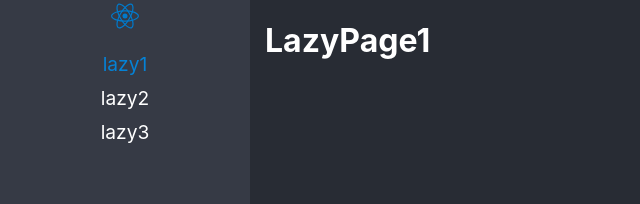
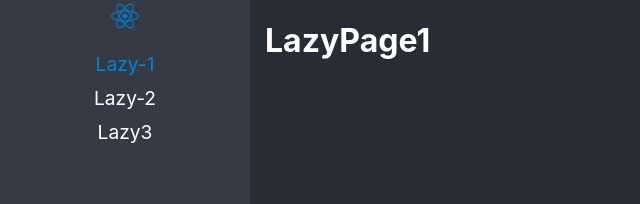
Before and after one commit to lemcok/react-adv, a React (Vite) app: page /lazy1 in a window 1280 px wide. Shown: the top 204 px of the page, without its empty margins (0-640 px from the left). Built offline with nearby package versions, Linux system fonts and the light colour scheme.

Commit message:
implementando lazyload y Suspense

```diff
--- a/src/01-lazyload/pages/LazyPage1.tsx
+++ b/src/01-lazyload/pages/LazyPage1.tsx
@@ -4,3 +4,5 @@
       <h1>LazyPage1</h1>
   )
 }
+
+export default LazyPage1
--- a/src/01-lazyload/pages/LazyPage2.tsx
+++ b/src/01-lazyload/pages/LazyPage2.tsx
@@ -4,3 +4,5 @@
       <h1>LazyPage2</h1>
   )
 }
+
+export default LazyPage2
--- a/src/01-lazyload/pages/LazyPage3.tsx
+++ b/src/01-lazyload/pages/LazyPage3.tsx
@@ -4,3 +4,5 @@
       <h1>LazyPage3</h1>
   )
 }
+
+export default LazyPage3
--- a/src/routes/Navigation.tsx
+++ b/src/routes/Navigation.tsx
@@ -1,35 +1,41 @@
+import { Suspense } from "react"
 import { BrowserRouter, Routes, Route, NavLink, Navigate } from "react-router-dom"
-import { LazyPage1, LazyPage2, LazyPage3 } from "../01-lazyload/pages"
+// import { LazyPage1, LazyPage2, LazyPage3 } from "../01-lazyload/pages"
+import { routes } from "./routes"
 import logo from '../assets/reactts.svg'
 
 export const Navigation = () => {
   return (
+    <Suspense fallback={ <span>Loading...</span> }>
       <BrowserRouter>
         <div className="main-layout">
           <nav>
             <img src={logo} alt="logo" />
             <ul>
-            <li>
-              <NavLink to={'/lazy1'} className={ ({ isActive }) => isActive ? 'nav-active' : '' }>lazy1</NavLink>
+              {routes.map((route) => (
+                <li key={route.to}>
+                  <NavLink
+                    to={route.to}
+                    className={({ isActive }) => (isActive ? 'nav-active' : '')}
+                  >
+                    {route.name}
+                  </NavLink>
                 </li>
-            <li>
-              <NavLink to={'/lazy2'} className={ ({ isActive }) => isActive ? 'nav-active' : '' }>lazy2</NavLink>
-            </li>
-            <li>
-              <NavLink to={'/lazy3'} className={ ({ isActive }) => isActive ? 'nav-active' : '' }>lazy3</NavLink>
-            </li>
+              ))}
             </ul>
           </nav>
-
           <Routes>
-          <Route path="lazy1" element={ <LazyPage1 /> }/>
-          <Route path="lazy2" element={ <LazyPage2 /> }/>
-          <Route path="lazy3" element={ <LazyPage3 /> }/>
-
-          <Route path="/*" element={ <Navigate to={'/lazy1'} replace/> }/>
+            {routes.map((route) => (
+              <Route
+                key={route.path}
+                path={route.path}
+                element={<route.Component />}
+              />
+            ))}
+            <Route path="/*" element={<Navigate to={routes[0].to} replace />} />
           </Routes>
-
         </div>
       </BrowserRouter>
-  )
+    </Suspense>
+  );
 }
--- /dev/null
+++ b/src/routes/routes.ts
@@ -0,0 +1,36 @@
+import { lazy, LazyExoticComponent } from "react";
+// import { LazyPage1, LazyPage2, LazyPage3 } from "../01-lazyload/pages";
+
+type JSXComponent = () => JSX.Element
+
+interface Route {
+  to: string
+  path: string
+  Component: LazyExoticComponent<JSXComponent> | JSXComponent //asi acepta componentes lazy y los normales estaticos (flexibilidad)
+  name: string
+}
+
+const Lazy1 = lazy(() =>  import('../01-lazyload/pages/LazyPage1'))
+const Lazy2 = lazy(() =>  import('../01-lazyload/pages/LazyPage2'))
+const Lazy3 = lazy(() =>  import('../01-lazyload/pages/LazyPage3'))
+
+export const routes: Route[] = [
+  {
+    to: '/lazy1',
+    path: 'lazy1',
+    Component: Lazy1,
+    name: 'Lazy-1',
+  },
+  {
+    to: '/lazy2',
+    path: 'lazy2',
+    Component: Lazy2,
+    name: 'Lazy-2',
+  },
+  {
+    to: '/lazy3',
+    path: 'lazy3',
+    Component: Lazy3,
+    name: 'Lazy3',
+  },
+]
```
Lines whose indentation alone changed are shown as unchanged.
